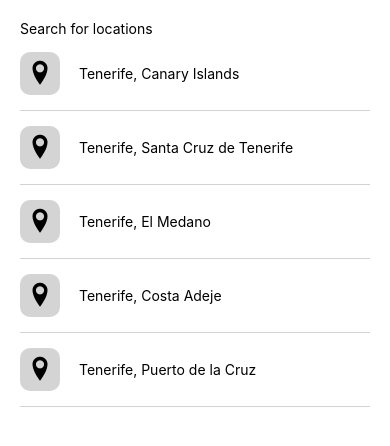
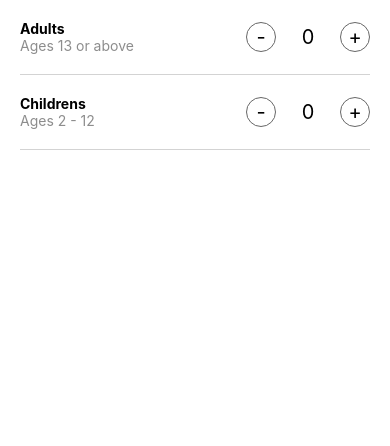
Before and after one commit to Catalinul/Sportify, a React Native app: screen / in a window 390 px wide. Shown: the top 446 px of the page. Built offline with nearby package versions, Linux system fonts and the light colour scheme.

Commit message:
added guests screen

```diff
--- a/App.js
+++ b/App.js
@@ -17,10 +17,11 @@ import {
 import HomeScreen from './src/screens/Home';
 import SearchResultsScreen from './src/screens/SearchResults';
 import DestinationSearchScreen from './src/screens/DestinationSearch';
+import GuestsScreen from './src/screens/Guests';
 
 import Post from './src/components/Post';
+import feed from './assets/data/feed'; //date hardcodate pt postari
 
-import feed from './assets/data/feed'; //date hardcodate pt postari
 
 const post1 = feed[0];
 const post2 = feed[1];
@@ -33,13 +34,16 @@ const App: () => Node = () => {
     <StatusBar barStyle="dark-content" />
     <SafeAreaView>
 
-      {/*<HomeScreen></HomeScreen>}
-      <Post post={post1} />
-      <Post post={post2} />*/}
+      {/* <HomeScreen></HomeScreen> */}
+
+      {/* <Post post={post1} /> */}
+      {/* <Post post={post2} /> */}
 
       {/* <SearchResultsScreen/> */}
 
-      <DestinationSearchScreen/>
+      {/* <DestinationSearchScreen/>   */}
+
+      <GuestsScreen/>
 
     </SafeAreaView>
     </>
--- /dev/null
+++ b/src/screens/Guests/index.js
@@ -0,0 +1,81 @@
+import React, {useState} from 'react'; //folosesc hook-ul useState pentru a tine evidenta numarului de adulti/copii etc
+import { View, Text, Pressable } from 'react-native';
+import styles from './styles.js';
+
+
+const GuestsScreen = (props) => {
+    const [adults, setAdults] = useState(0); // adults - valoarea, setAdults - setter, 0 - valoare initiala
+    const [childrens, setChildrens] = useState(0); // la fel ca mai sus
+
+    return (
+        <View>
+
+            {/* Row 1: Adults */}
+            <View style = {styles.row} >
+
+                {/* Titles */}
+                <View>
+                    <Text style={{fontWeight: 'bold', color: 'black'}}>Adults</Text>
+                    <Text style={{color: '#8d8d8d'}}>Ages 13 or above</Text>
+                </View>
+
+                {/* Buttons with value */}
+                <View style = {{flexDirection: 'row', alignItems: 'center'}}>
+                    {/* minus button */}
+                    <Pressable
+                        onPress = { () => setAdults(Math.max(0, adults - 1)) }
+                        style = {styles.button}>
+                        <Text style={{fontSize: 20, color: 'black'}}> - </Text>
+                    </Pressable>
+
+                    {/* value */}
+                    <Text style= {{ marginHorizontal: 20, fontSize: 20}}> {adults} </Text>
+                    {/* {adults} vine de la useState initializat la inceput */}
+
+                    {/* plus button */}
+                    <Pressable
+                        onPress = { () => setAdults(adults + 1)  }
+                        style = {styles.button}>
+                        <Text style={{fontSize: 20, color: 'black'}}> + </Text>
+                    </Pressable>
+                </View>
+
+            </View>
+
+            {/* Row 2: Children */}
+            <View style = {styles.row} >
+
+                {/* Titles */}
+                <View>
+                    <Text style={{fontWeight: 'bold', color: 'black'}}>Childrens</Text>
+                    <Text style={{color: '#8d8d8d'}}>Ages 2 - 12</Text>
+                </View>
+
+                {/* Buttons with value */}
+                <View style = {{flexDirection: 'row', alignItems: 'center'}}>
+                    {/* minus button */}
+                    <Pressable
+                        onPress = { () => setChildrens(Math.max(0, childrens - 1)) }
+                        style = {styles.button}>
+                        <Text style={{fontSize: 20, color: 'black'}}> - </Text>
+                    </Pressable>
+
+                    {/* value */}
+                    <Text style= {{ marginHorizontal: 20, fontSize: 20}}> {childrens} </Text>
+                    {/* {adults} vine de la useState initializat la inceput */}
+
+                    {/* plus button */}
+                    <Pressable
+                        onPress = { () => setChildrens(childrens + 1)  }
+                        style = {styles.button}>
+                        <Text style={{fontSize: 20, color: 'black'}}> + </Text>
+                    </Pressable>
+                </View>
+
+            </View>
+
+        </View>
+    );
+};
+
+export default GuestsScreen;
--- /dev/null
+++ b/src/screens/Guests/styles.js
@@ -0,0 +1,26 @@
+import { StyleSheet } from 'react-native';
+
+const styles = StyleSheet.create({
+
+    row: {
+        flexDirection: 'row',
+        justifyContent: 'space-between',
+        paddingVertical: 20,
+        borderBottomWidth: 1,
+        borderColor: 'lightgrey',
+        marginHorizontal: 20
+    },
+
+    button: {
+        borderWidth: 1,
+        width: 30,
+        height: 30,
+        borderRadius: 15,
+        borderColor: '#676767',
+        justifyContent: 'center',
+        alignItems: 'center'
+    },
+
+});
+
+export default styles;
```
